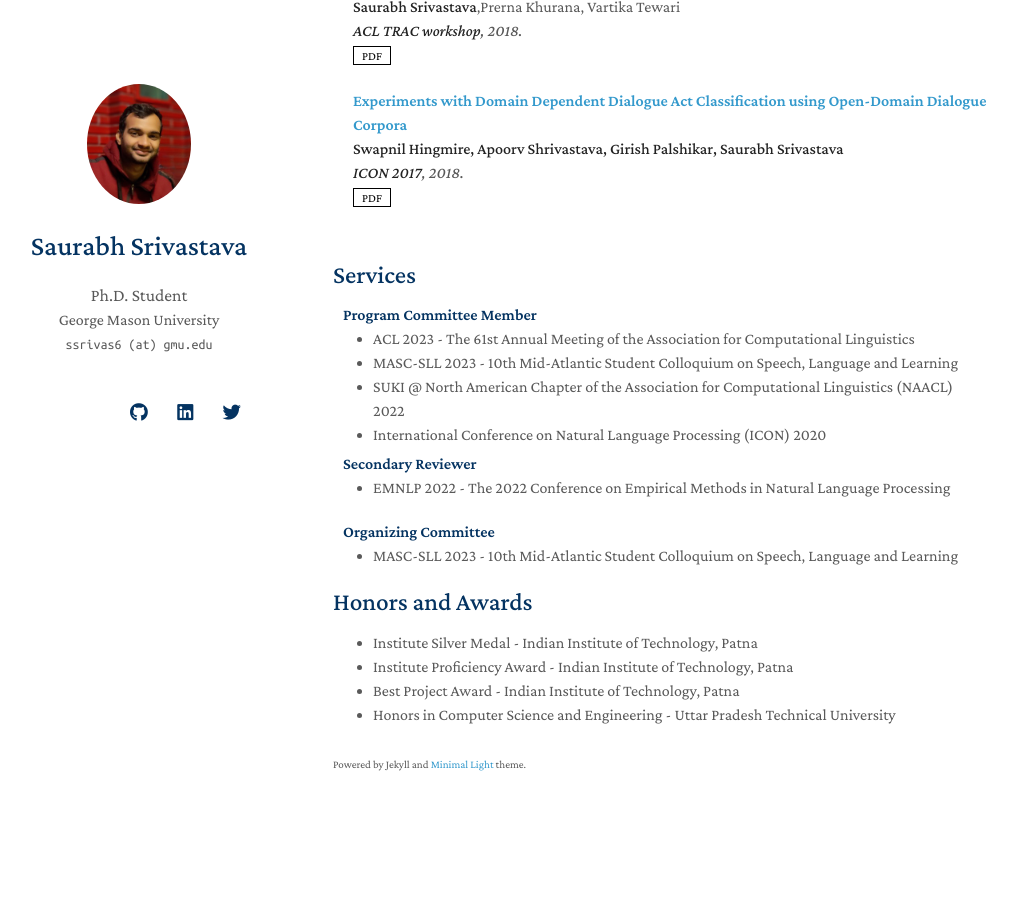
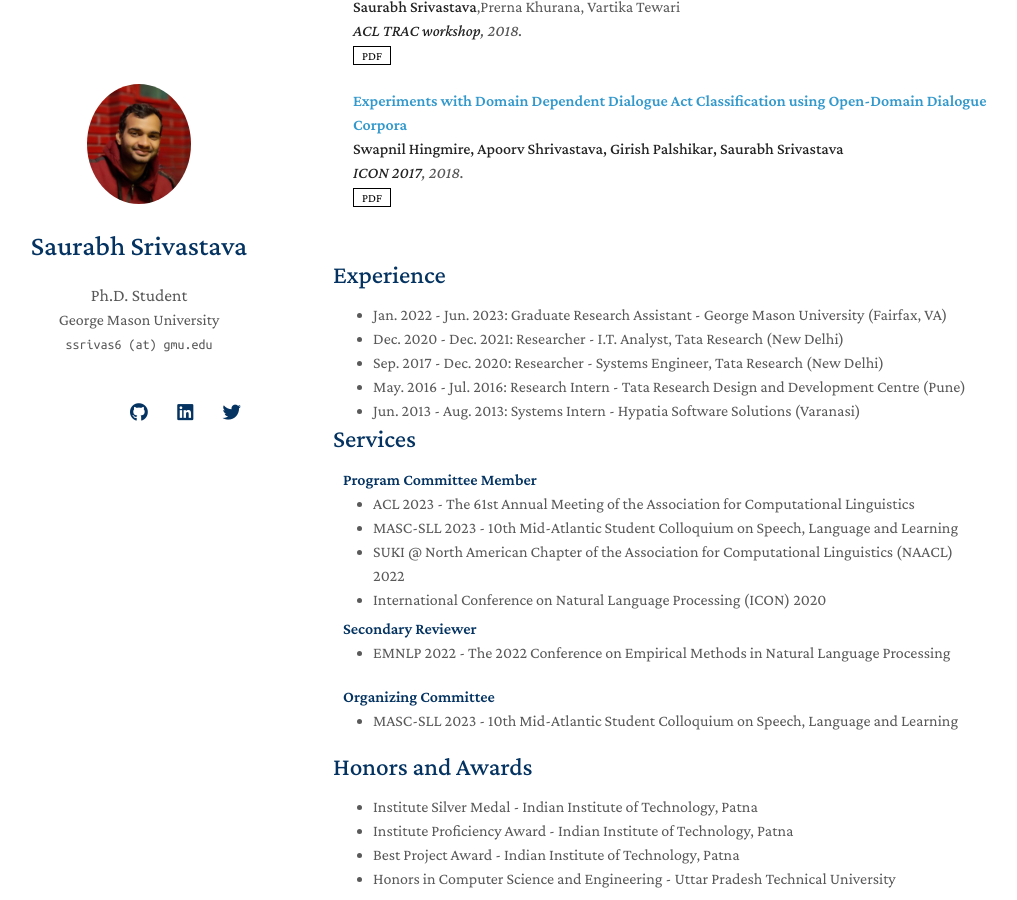
Before and after one commit to salokr/salokr.github.io, a Jekyll site: the page built from index.md, in a window 1280 px wide and 900 px high, scrolled down 2188 px. Shown: the whole window, without its empty margins (137-1154 px from the left). Built offline with Jekyll 4.4.1, drawn with Linux system fonts in a browser that asks for light colours; nearby versions of some CDN libraries; a style sheet for code colours, icons or effects is not loaded; our own code applies the rules of GitHub Pages for plain Markdown files; before the commit the page ends 3033 px from its top, so only the background shows below that.

Commit message:
Update index.md

```diff
--- a/index.md
+++ b/index.md
@@ -32,6 +32,8 @@ In my free time, I make music for violin and piano. I enjoy the outdoors, partic
 
 {% include_relative _includes/publications.md %}
 
+{% include_relative _includes/experience.md %}
+
 {% include_relative _includes/services.md %}
 
 {% include_relative _includes/honors.md %}
```
